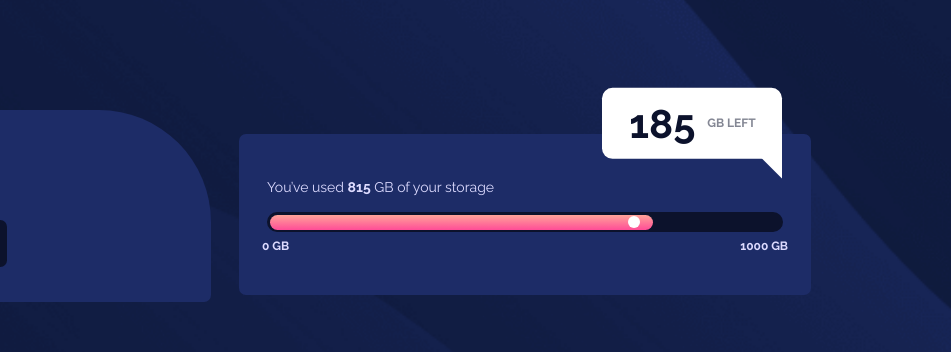
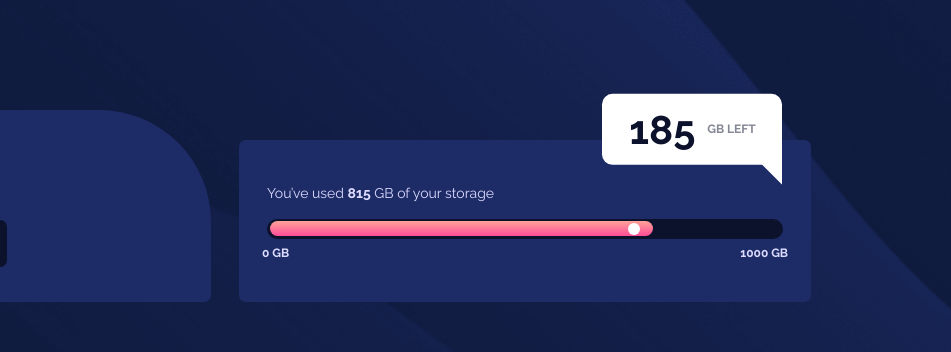
Before and after one commit to xaviguasch/fylo-data-storage-component-frontendmentor-challenge-prac, a plain HTML site: page index.html in a window 1280 px wide. Shown: the part 174-526 px from the top of the page, 329-1280 px from the left. Drawn offline with Linux system fonts and the light colour scheme.

Commit message:
solved alignment bug

```diff
--- a/index.html
+++ b/index.html
@@ -12,6 +12,7 @@
   </head>
   <body>
     <div class="container">
+      <div class="inside-container">
         <div class="side-one">
           <div class="logo">
             <img src="./images/logo.svg" alt="" />
@@ -32,7 +33,9 @@
         </div>
 
         <div class="side-two">
-        <p class="text">You’ve used <span class="accent">815</span> GB of your storage</p>
+          <p class="text">
+            You’ve used <span class="accent">815</span> GB of your storage
+          </p>
 
           <div class="progress-bar">
             <div class="progress-fill"></div>
@@ -48,6 +51,7 @@
           </div>
         </div>
       </div>
+    </div>
 
     <footer class="footer">
       Challenge by
--- a/style.css
+++ b/style.css
@@ -261,10 +261,17 @@ body {
     /* Flex properties */
     flex-direction: row;
     align-items: center;
-    gap: 2em;
 
     min-width: unset;
     max-width: 1000px;
+  }
+
+  .inside-container {
+    display: flex;
+    justify-content: center;
+    align-items: flex-end;
+    gap: 2em;
+    width: 100%;
   }
 
   .side-one {
@@ -274,7 +281,6 @@ body {
   .side-two {
     /* Flex properties */
     flex: 1.5;
-    align-self: center;
 
     padding: 3em 2em 4.5em;
   }
```
Lines whose indentation alone changed are shown as unchanged.
